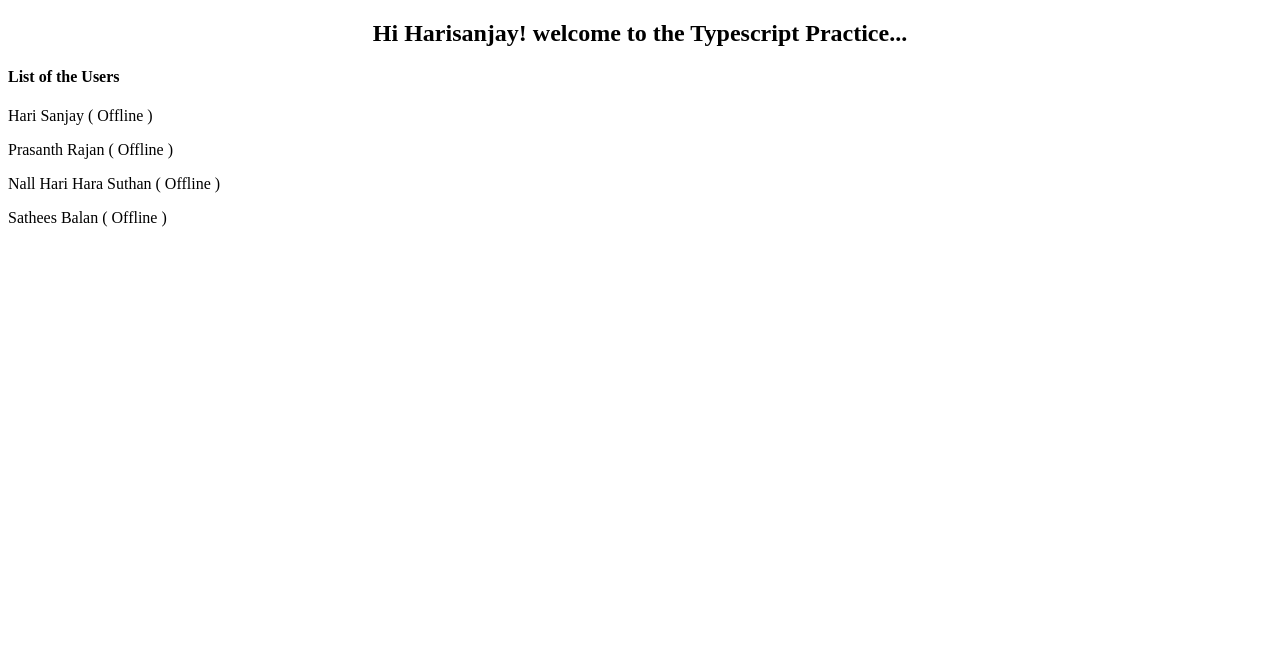
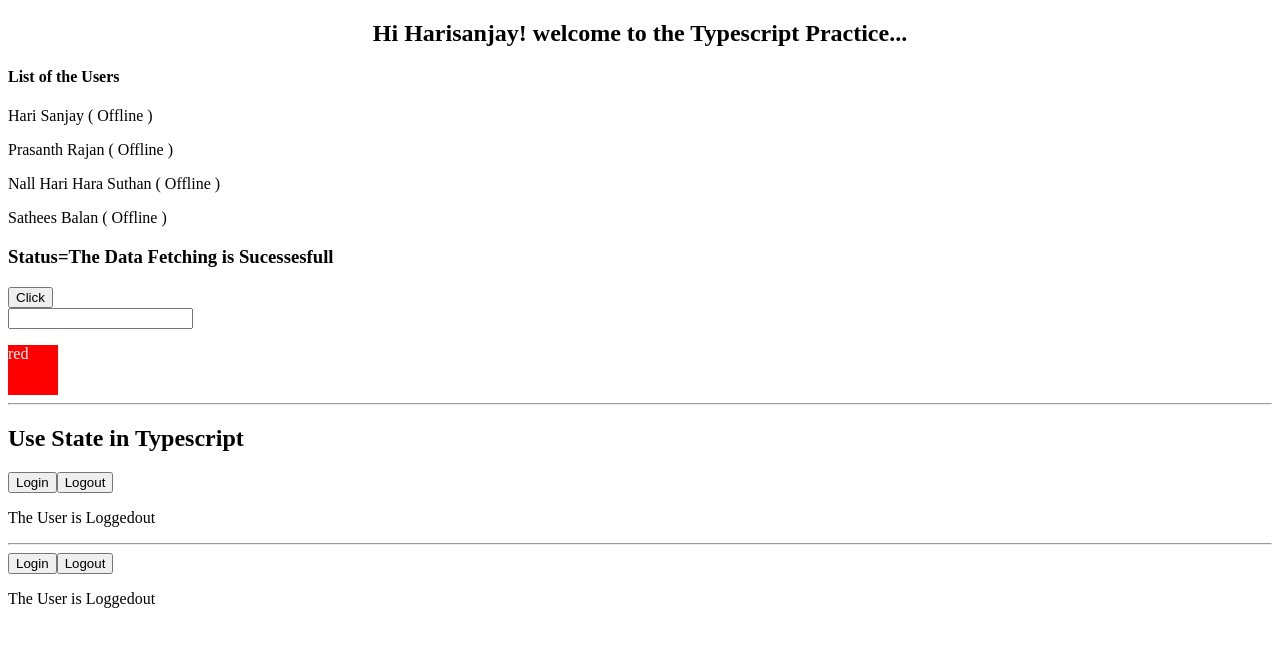
Before and after one commit to SanjayHari6162/TypeScriptPractice, a React (Create React App) app in the folder practice/: page / in a window 1280 px wide. Shown: the top 646 px of the page. Built offline with nearby package versions, Linux system fonts and the light colour scheme.

Commit message:
typescript practice

```diff
--- a/practice/src/App.tsx
+++ b/practice/src/App.tsx
@@ -1,7 +1,12 @@
+import React from 'react';
 import './App.css';
 import { Props } from './Props';
+import { Event } from './Event';
+import { Style } from './Style';
+import { UseState } from './UseState';
 
 function App() {
+
   const nameList =[
     {firstName:'Hari',
       lastName:'Sanjay'
@@ -16,10 +21,14 @@ function App() {
       lastName:'Balan'
      }
   ]
+
   return (
     <div className="App">
 
-        < Props name="Harisanjay" nameList={nameList} status="Offline" />
+        < Props name="Harisanjay" nameList={nameList} status="Offline" fetching='sucesses' />
+        < Event />
+        < Style css={{color:"#fff", backgroundColor:"red",height:"50px",width:"50px"}}/>
+        < UseState />
     </div>
   );
 }
--- /dev/null
+++ b/practice/src/Event.tsx
@@ -0,0 +1,28 @@
+import { useState } from "react";
+
+
+export const Event:React.FC= () =>{
+    const handleOnClick = ()=>{
+        console.log('The button is clicked')
+        alert("button is clicked")
+    }
+
+    const [data,setData]=useState("")
+
+    const handleChange = (e:React.ChangeEvent<HTMLInputElement>)=>{
+            setData(e.target.value)
+
+
+    }
+
+    return(
+        <>
+            <button onClick={handleOnClick}>Click</button><br/>
+            <input
+                value={data}
+                onChange={(e)=>handleChange(e)}
+            />
+            <p>{data}</p>
+        </>
+    )
+}
--- a/practice/src/Props.tsx
+++ b/practice/src/Props.tsx
@@ -6,11 +6,23 @@ type PropesType={
         lastName:string;
     }[]
     status:"Online" | "Offline";
+    fetching:"sucesses" | 'unsucesses';
 }
 
 
 
-export const Props = ({name, nameList, status}:PropesType) =>{
+export const Props = ({name, nameList, status,fetching}:PropesType) =>{
+
+    let dataStatus;
+    if (fetching === 'sucesses' ){
+        dataStatus="The Data Fetching is Sucessesfull"
+    }else if(fetching === 'unsucesses'){
+        dataStatus ="The Data Fetching is Unsucessesfull"
+    }else{
+        dataStatus="Loading..."
+    }
+
+
     return(
         <>
             <h2 style={{textAlign:"center"}}> Hi {name}! welcome to the Typescript Practice...</h2>
@@ -20,6 +32,7 @@ export const Props = ({name, nameList, status}:PropesType) =>{
                 <p key={item.firstName}>{item.firstName} {item.lastName} {`( ${status} )`}</p>
             ))}
 
+            <h3> Status={dataStatus}</h3>
 
         </>
     )
--- /dev/null
+++ b/practice/src/Style.tsx
@@ -0,0 +1,13 @@
+type Cssprops = {
+    css:React.CSSProperties
+}
+
+export const Style:React.FC<Cssprops> = ({css}) => {
+    return(
+        <>
+            <div style={css}>
+                red
+            </div>
+        </>
+    )
+}
--- /dev/null
+++ b/practice/src/UseState.tsx
@@ -0,0 +1,47 @@
+import { useState } from "react"
+
+type user={
+    name:string
+    email:string
+}
+
+export const UseState = () =>{
+    const [isLogin, setIsLogin]=useState(false)
+    const [ isLoggedin, setIsLoggedin]=useState<user | null>(null)
+
+    const handleLogin = () =>{
+        setIsLogin(true)
+    }
+    const handleLogout = () =>{
+        setIsLogin(false)
+    }
+
+    const handleLogedin = () =>{
+        setIsLoggedin({
+            name:"Hari",
+            email:"hari@example.com"
+        })
+    }
+    const handleLoggdout = () =>{
+        setIsLoggedin(null)
+    }
+
+    return(
+        <>
+            <hr />
+            <h2>Use State in Typescript</h2>
+            <button onClick={handleLogin}>Login</button>
+            <button onClick={handleLogout}>Logout</button>
+            <p> The User is {isLogin? "Loggedin" : "Loggedout"}</p>
+
+            <hr />
+
+            <button onClick={handleLogedin}>Login</button>
+            <button onClick={handleLoggdout}>Logout</button>
+            <p> The User is {isLoggedin? "Loggedin" : "Loggedout"}</p>
+            {isLoggedin ?(<><h3>User Name:{isLoggedin?.name}</h3>
+            <h3>User E-mail:{isLoggedin?.email}</h3></>):null}
+
+        </>
+    )
+}
```
